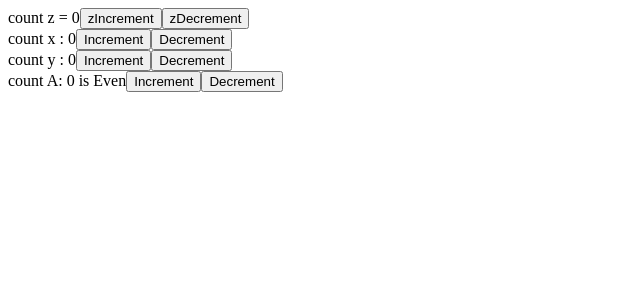
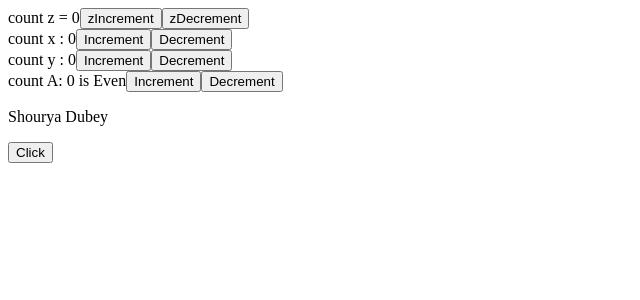
Before and after one commit to Shourya-Dubey/PW-Full-Stack-Web-Dev, a React (Create React App) app in the folder Module66-React/reactapp/: page / in a window 1280 px wide. Shown: the top 300 px of the page, without its empty margins (0-640 px from the left). Built offline with nearby package versions, Linux system fonts and the light colour scheme.

Commit message:
isEditting

```diff
--- a/Module66-React/reactapp/src/Counter.js
+++ b/Module66-React/reactapp/src/Counter.js
@@ -7,6 +7,7 @@ function Counter(){
     const[x, setX] = useState(0);
     const[y, setY] = useState(0);
     const[a, setA] = useState(0);
+    const[isEditting, setIsEditting] = useState(false);
 
     return (
       <>
@@ -37,6 +38,12 @@ function Counter(){
         count A: {a} is {a % 2 == 0 ? "Even" : "Odd"}
         <button onClick={() => setA(a + 1)}>Increment</button>
         <button onClick={() => setA(a - 1)}>Decrement</button>
+        <br/>
+
+        {
+         isEditting ? <input /> : <p>Shourya Dubey</p>
+        }
+        <button onClick={() => setIsEditting(!isEditting)}>Click</button>
       </>
     );
 }
```
